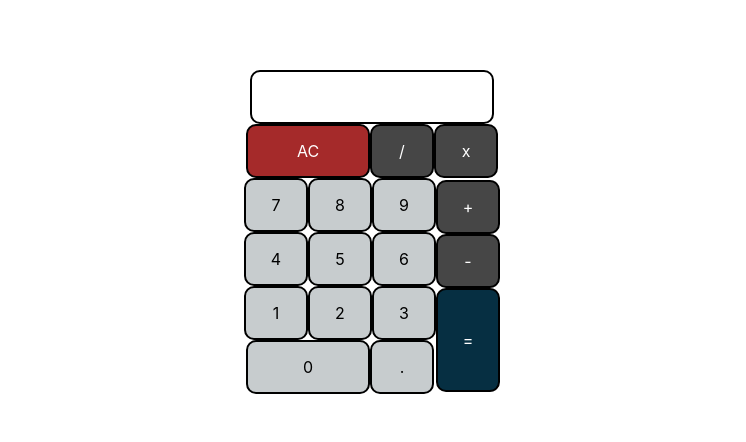
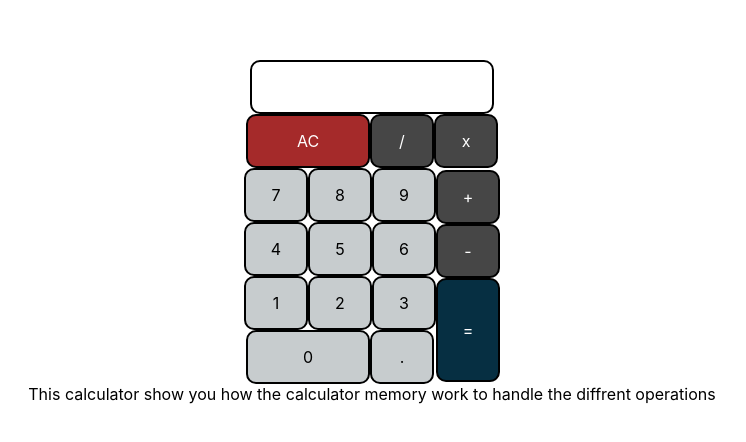
Before and after one commit to omaranBazna/scientific-calculator, a React (Create React App) app: page / in a window 1280 px wide. Shown: the part 168-610 px from the top of the page, without its empty margins (268-1014 px from the left). Built offline with nearby package versions, Linux system fonts and the light colour scheme.

Commit message:
add description to the calculator

```diff
--- a/src/App.js
+++ b/src/App.js
@@ -212,6 +212,9 @@ click functions
 
      </div>
      </div>
+     <div className="description">
+      This calculator show you how the calculator memory work to handle the diffrent operations
+     </div>
     </div>
   );
 }
```
